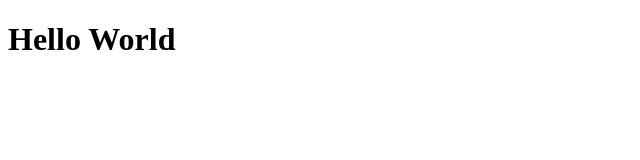
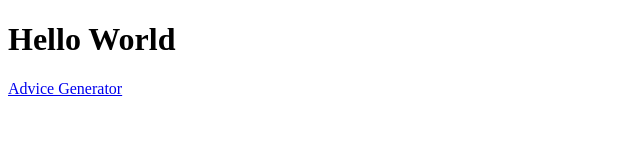
Before and after one commit to ryanimdurham/ryanimdurham.github.io, a plain HTML site: page index.html in a window 1280 px wide. Shown: the whole page, without its empty margins (0-640 px from the left). Drawn offline with Linux system fonts and the light colour scheme.

Commit message:
Added Advice Generator to site

```diff
--- a/index.html
+++ b/index.html
@@ -7,5 +7,6 @@
 </head>
 <body>
     <h1>Hello World</h1>
+    <a href="https://ryanimd.github.io/Advice-Generator/" target="_blank">Advice Generator</a>
 </body>
 </html>
```
